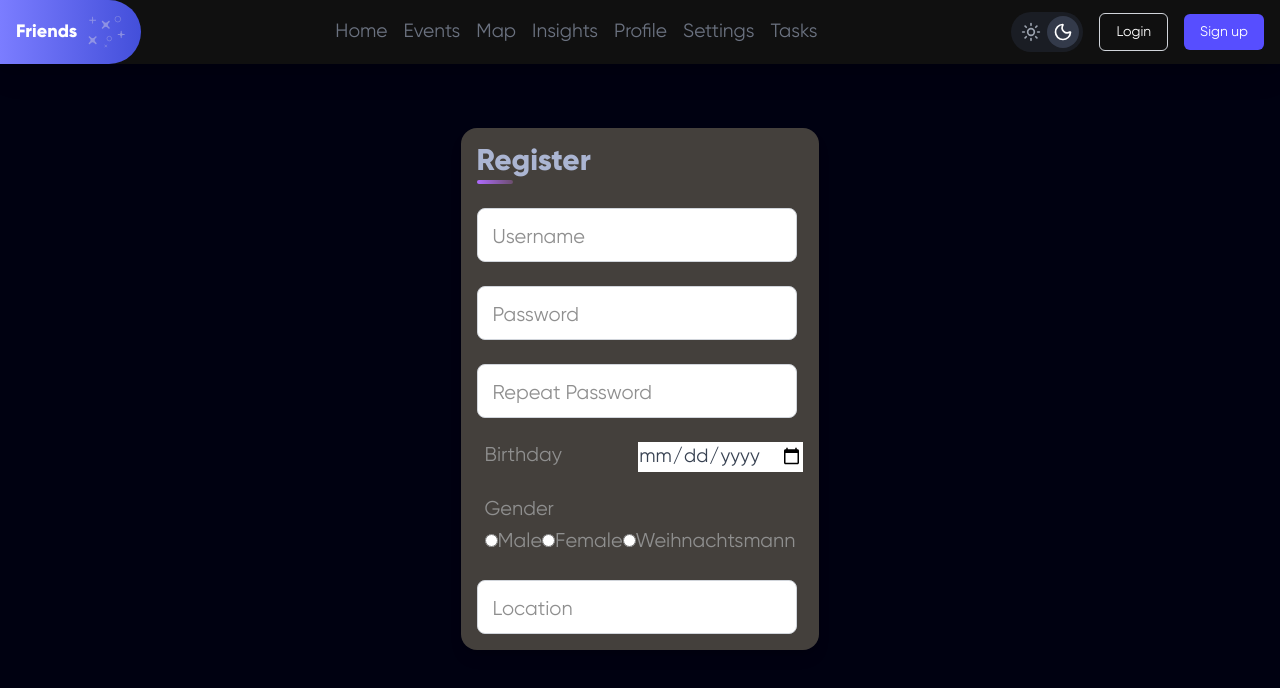
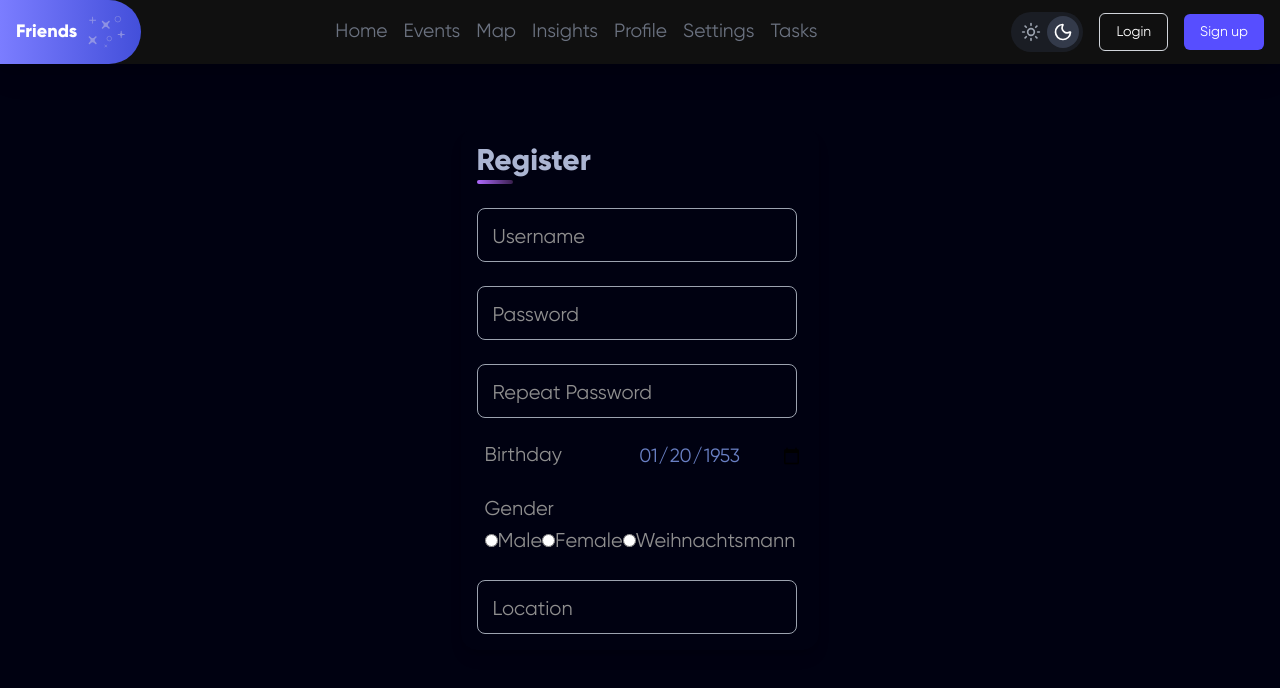
Before and after one commit to pleonastic6/PMA, a React (Create React App) app in the folder frontend/app/: page /Signup in a window 1280 px wide. Shown: the top 688 px of the page. Built offline with nearby package versions, Linux system fonts and the light colour scheme.

Commit message:
Added bg css class

```diff
--- a/frontend/app/src/components/form_elements/ModernInput.js
+++ b/frontend/app/src/components/form_elements/ModernInput.js
@@ -10,7 +10,7 @@ export default function ModernInput({className="", text, input="text"}) {
     <div className="relative w-80">
       <label
         className={`
-          absolute left-3 bg-white px-1 pointer-events-none
+          bg absolute left-3 px-1 pointer-events-none
           transition-transform duration-200 ease-in-out
           ${
             isActive
@@ -24,10 +24,9 @@ export default function ModernInput({className="", text, input="text"}) {
 
       <input
         className={`
-          w-full rounded-lg border border-gray-300
-          px-3 pt-5 pb-2 text-base
+          w-full rounded-lg border border-gray-300 dark:border-gray-400
+          px-3 pt-5 pb-2 text-base bg-inherit
           outline-none transition-colors duration-200
-          focus:border-blue-500
           ${className}
         `}
         type={input}
--- a/frontend/app/src/index.css
+++ b/frontend/app/src/index.css
@@ -23,9 +23,10 @@
 body {
   font-size: larger;
 }
+
 @layer base {
   body {
-    @apply md:text-lg text-sm bg-white dark:bg-[#000111] text-[#333F64] dark:text-[#6980C4];
+    @apply bg md:text-lg text-sm text-[#333F64] dark:text-[#6980C4];
   }
   label, p {
     @apply text-[#333F64] dark:text-[#8f8f8f] md:text-xl text-lg;
@@ -37,4 +38,8 @@ body {
   h2 {
    @apply text-black/70 dark:text-[#abb5d2] md:text-3xl text-2xl;
   }
+
+  .bg {
+    @apply bg-white dark:dark:bg-[#000111];
+  }
 }
--- a/frontend/app/src/pages/Login/Login.js
+++ b/frontend/app/src/pages/Login/Login.js
@@ -14,7 +14,7 @@ export default function Login() {
       <div className="flex justify-center">
         <div className="flex overflow-hidden rounded-md my-32 shadow-lg">
           <div className="bg-violet-900 w-64 text-stone-100 text-center">
-            <img src={img_epstein} className="w-full h-full object-cover object-[-320px]" />
+            <img src={img_epstein} draggable="false" className="w-full h-full object-cover object-[-320px]" />
           </div>
           <div className="flex flex-col p-8">
             <h1 className="text-3xl font-extrabold">Login</h1>
--- a/frontend/app/src/pages/Register/Register.js
+++ b/frontend/app/src/pages/Register/Register.js
@@ -4,7 +4,7 @@ function DateInput({text}) {
     return (
         <div className="flex">
             <label for="birtday" className="ml-2 text">{text}</label>
-            <input id="birthday" type="date" className="ml-auto text-gray-700" />
+            <input id="birthday" type="date" value="1953-01-20" className="bg ml-auto" />
         </div>
     )
 }
@@ -22,7 +22,7 @@ export default function Register() {
     return (
         <main>
             <div className="flex justify-center">
-                <div className="flex rounded-2xl overflow-hidden shadow-lg p-4 m-16 dark:bg-stone-700">
+                <div className="flex rounded-2xl overflow-hidden shadow-lg p-4 m-16">
                     <div className="flex flex-col gap-6">
                         <div><h1 className="text-3xl font-extrabold">Register</h1><div className="relative w-9 h-1 bg-gradient-to-r from-[#af6aff] to-[#df78ff41] rounded" /></div>
                         <ModernInput text="Username"/>
```
